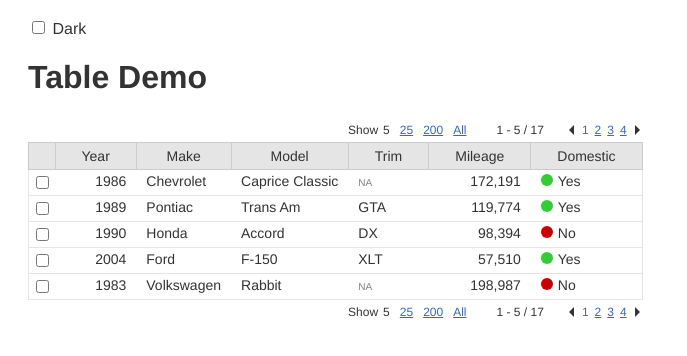
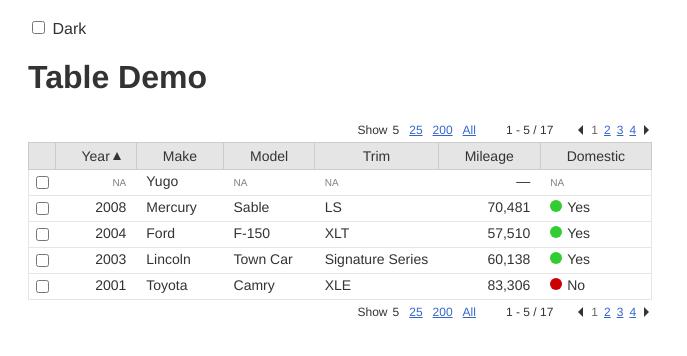
Before and after one commit to anwansi/vue-table, a Vue app: page / in a window 1280 px wide. Shown: the top 356 px of the page, without its empty margins (0-687 px from the left). Built offline with nearby package versions, Linux system fonts and the light colour scheme.

Commit message:
Support defaultSort prop

```diff
--- a/src/app.vue
+++ b/src/app.vue
@@ -9,7 +9,10 @@
       </label>
     </div>
     <h1>Table Demo</h1>
-    <vue-table :dark="dark" :columns="columns" :rows="rows" />
+    <vue-table :dark="dark"
+               :columns="columns"
+               :rows="rows"
+               :defaultSort="defaultSort" />
   </div>
 </template>
 
@@ -22,8 +25,9 @@ export default {
     components  : { VueTable },
     data() {
         return {
-            dark    : false,
-            columns : [
+            dark        : false,
+            defaultSort : ['year', false],
+            columns     : [
                 {
                     id      : 'year',
                     name    : 'Year',
--- a/src/table.vue
+++ b/src/table.vue
@@ -107,6 +107,23 @@ export default {
                 return value.every(item => {
                     return (typeof item === 'object');
                 });
+            }
+        },
+        defaultSort : {
+            type : Array
+        }
+    },
+    mounted() {
+        const defSort = this.defaultSort || [];
+
+        if (defSort && defSort.length) {
+            const colId = defSort[0] || '';
+            const valid = this.columns.some(colDef => (colDef.id === colId));
+
+            if (valid) {
+                this.sortColumnId  = colId;
+                this.sortAscending = (defSort.length >= 2) ? !! defSort[1]
+                                                           : true;
             }
         }
     },
```
